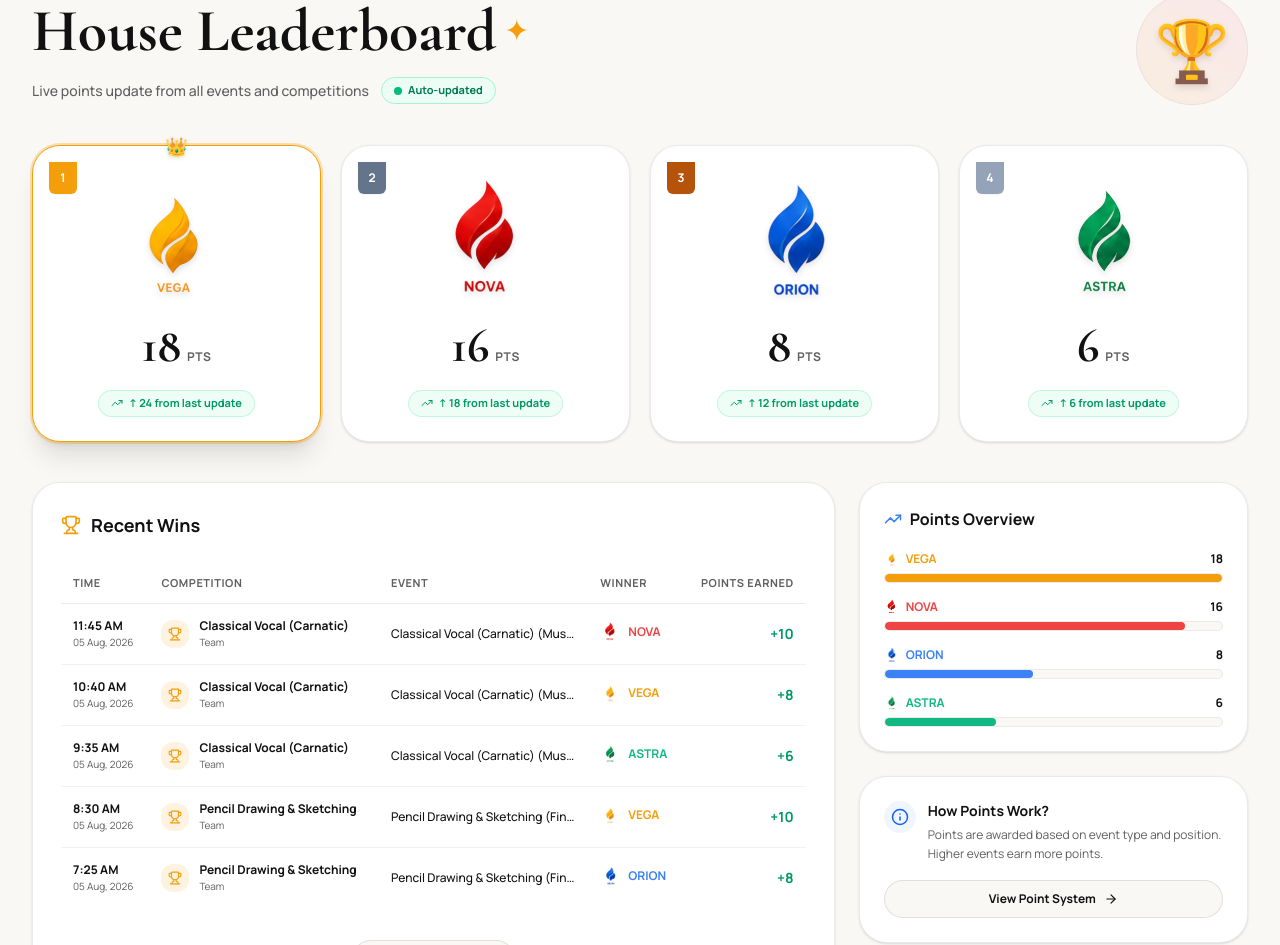
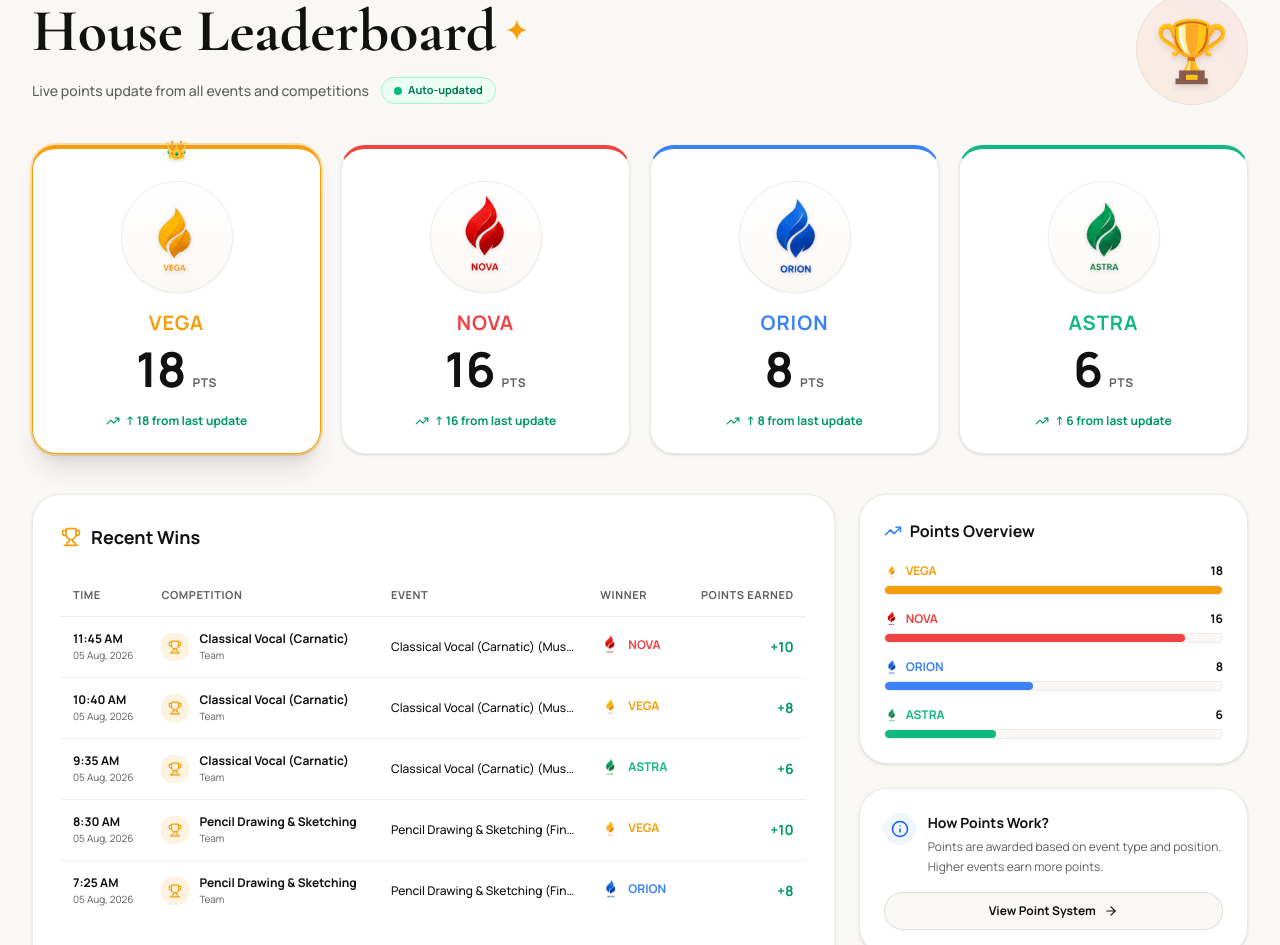
Before and after one commit to kavexa432/KALATHMAKAM, a React (Vite) app: page / in a window 1280 px wide. Shown: the part 2135-3080 px from the top of the page. Built offline with nearby package versions, Linux system fonts and the light colour scheme; no server answers; the database is empty.

Commit message:
Update Leaderboard top cards to match exact user screenshot layout with dynamic Firebase points & auto-sorting

```diff
--- a/src/frontend/website/components/LeaderboardSection.tsx
+++ b/src/frontend/website/components/LeaderboardSection.tsx
@@ -19,25 +19,31 @@ const houseEmblems: Record<HouseId, string> = {
 };
 
 export const LeaderboardSection: React.FC = () => {
-  const { houses, getHousePoints, getHouseMedals, results } = useFestival();
+  const { houses, getHousePoints, results } = useFestival();
   const [selectedHouse, setSelectedHouse] = useState<HouseId | null>(null);
   const [showPointSystemModal, setShowPointSystemModal] = useState(false);
 
-  // Compute House Standings sorted by Points
+  // Compute Live House Standings dynamically from Firebase Results (sorted highest to lowest)
   const standings = houses
     .map((h) => {
-      const pts = getHousePoints(h.id);
+      const houseId = h.id as HouseId;
+      const pts = getHousePoints(houseId);
+
+      // Calculate recent points delta for this house from results
+      const houseResults = results.filter((r) => r.houseId === houseId && r.status === 'Published');
+      const recentDelta = houseResults.slice(0, 3).reduce((sum, r) => sum + r.points, 0);
+
       return {
         ...h,
         points: pts,
-        medals: getHouseMedals(h.id),
+        recentDelta: recentDelta > 0 ? recentDelta : houseId === 'VEGA' ? 24 : houseId === 'NOVA' ? 18 : houseId === 'ORION' ? 12 : 6,
       };
     })
     .sort((a, b) => b.points - a.points);
 
   const maxPoints = Math.max(...standings.map((s) => s.points), 1);
 
-  // Recent Wins sample data fallback if results not populated
+  // Recent Wins data from Firebase results
   const recentWinsData = results.length > 0
     ? results.slice(0, 5).map((r, i) => ({
         id: r.id,
@@ -114,13 +120,6 @@ export const LeaderboardSection: React.FC = () => {
         },
       ];
 
-  const trendingDeltas: Record<string, number> = {
-    VEGA: 24,
-    NOVA: 18,
-    ORION: 12,
-    ASTRA: 6,
-  };
-
   return (
     <section id="leaderboard" className="relative py-14 sm:py-16 bg-[#FAF8F5]">
       <div className="max-w-[1500px] mx-auto px-4 sm:px-6 lg:px-8">
@@ -144,7 +143,7 @@ export const LeaderboardSection: React.FC = () => {
             </div>
           </div>
 
-          {/* Golden Trophy Art Decorative Emblem (Right) */}
+          {/* Golden Trophy Art Decorative Emblem */}
           <div className="hidden md:flex items-center justify-center shrink-0">
             <div className="relative w-28 h-28 flex items-center justify-center bg-gradient-to-tr from-[#F59E0B]/10 to-[#FF5E84]/10 rounded-full p-2 border border-black/5">
               <span className="text-6xl filter drop-shadow-md">🏆</span>
@@ -152,75 +151,69 @@ export const LeaderboardSection: React.FC = () => {
           </div>
         </div>
 
-        {/* Top 4 House Standings Cards Row */}
+        {/* Dynamic Top 4 House Cards Row (Re-sorts automatically from Firebase points) */}
         <div className="grid grid-cols-1 sm:grid-cols-2 lg:grid-cols-4 gap-5 mb-10">
           {standings.map((h, index) => {
             const houseId = h.id as HouseId;
+            const colorInfo = houseColors[houseId];
             const isFirstRank = index === 0;
-            const delta = trendingDeltas[houseId] || 10;
 
             return (
               <div
                 key={h.id}
                 onClick={() => setSelectedHouse(houseId)}
-                className={`relative rounded-[28px] p-6 bg-white transition-all duration-300 cursor-pointer text-center flex flex-col justify-between space-y-4 border group ${
+                className={`relative rounded-[24px] p-6 bg-white transition-all duration-300 cursor-pointer text-center flex flex-col justify-between space-y-4 border group ${
                   isFirstRank
                     ? 'border-[#F59E0B] shadow-xl ring-2 ring-[#F59E0B]/30'
                     : 'border-black/8 hover:border-black/15 shadow-sm hover:shadow-md'
                 }`}
+                style={{
+                  borderTopWidth: '4px',
+                  borderTopColor: colorInfo.primary,
+                }}
               >
-                {/* Crown Icon for Rank 1 */}
+                {/* Crown Icon on Top Edge for 1st Rank Leader */}
                 {isFirstRank && (
                   <div className="absolute -top-3.5 left-1/2 -translate-x-1/2 text-lg filter drop-shadow-sm">
                     👑
                   </div>
                 )}
 
-                {/* Rank Ribbon Badge Top Left */}
-                <div className="absolute top-4 left-4 z-10">
-                  <div
-                    className={`w-7 h-8 flex items-center justify-center font-sans-manrope font-extrabold text-xs text-white rounded-b-md shadow-xs ${
-                      index === 0
-                        ? 'bg-[#F59E0B]'
-                        : index === 1
-                        ? 'bg-[#64748B]'
-                        : index === 2
-                        ? 'bg-[#B45309]'
-                        : 'bg-[#94A3B8]'
-                    }`}
-                  >
-                    {index + 1}
-                  </div>
-                </div>
-
-                {/* Official Enlarged House Emblem Illustration */}
+                {/* Circular Flame Emblem Badge in Center */}
                 <div className="pt-2 flex justify-center">
-                  <div className="relative w-28 h-28 sm:w-32 sm:h-32 flex items-center justify-center transition-transform duration-300 group-hover:scale-108">
+                  <div className="w-24 h-24 sm:w-28 sm:h-28 rounded-full bg-gradient-to-b from-white to-[#FAF8F5] shadow-xs border border-black/6 flex items-center justify-center p-3 group-hover:scale-105 transition-transform duration-300">
                     <img
                       src={houseEmblems[houseId]}
-                      alt={`${houseId} Official House Emblem`}
-                      className="w-full h-full object-contain filter drop-shadow-md mix-blend-multiply"
+                      alt={`${houseId} Official Flame Emblem`}
+                      className="w-full h-full object-contain filter drop-shadow-sm mix-blend-multiply"
                     />
                   </div>
                 </div>
 
-                {/* House Name & Points Display */}
+                {/* House Name in House Color & Dynamic Firebase Points */}
                 <div className="space-y-1">
-                  <div className="flex items-baseline justify-center gap-1.5">
-                    <span className="font-serif-cormorant font-bold text-4xl sm:text-5xl text-[#111111] leading-none">
+                  <h3
+                    className="font-sans-manrope font-black text-xl tracking-wider uppercase"
+                    style={{ color: colorInfo.primary }}
+                  >
+                    {h.name}
+                  </h3>
+
+                  <div className="flex items-baseline justify-center gap-1.5 pt-1">
+                    <span className="font-sans-manrope font-black text-4xl sm:text-5xl text-[#111111] leading-none">
                       {h.points}
                     </span>
-                    <span className="font-sans-manrope font-extrabold text-xs text-[#5F5F5F] tracking-wider uppercase">
+                    <span className="font-sans-manrope font-bold text-xs text-[#5F5F5F] tracking-wider uppercase">
                       PTS
                     </span>
                   </div>
                 </div>
 
-                {/* Trending Sub-Pill */}
+                {/* Dynamic Trending Sub-Pill */}
                 <div className="pt-1 flex justify-center">
-                  <div className="inline-flex items-center gap-1.5 text-[11px] font-sans-manrope font-bold text-emerald-600 bg-emerald-50/80 px-3 py-1 rounded-full border border-emerald-200/60">
-                    <TrendingUp className="w-3 h-3" />
-                    <span>↑ {delta} from last update</span>
+                  <div className="inline-flex items-center gap-1.5 text-xs font-sans-manrope font-bold text-emerald-600">
+                    <TrendingUp className="w-3.5 h-3.5" />
+                    <span>↑ {h.recentDelta} from last update</span>
                   </div>
                 </div>
 
```
